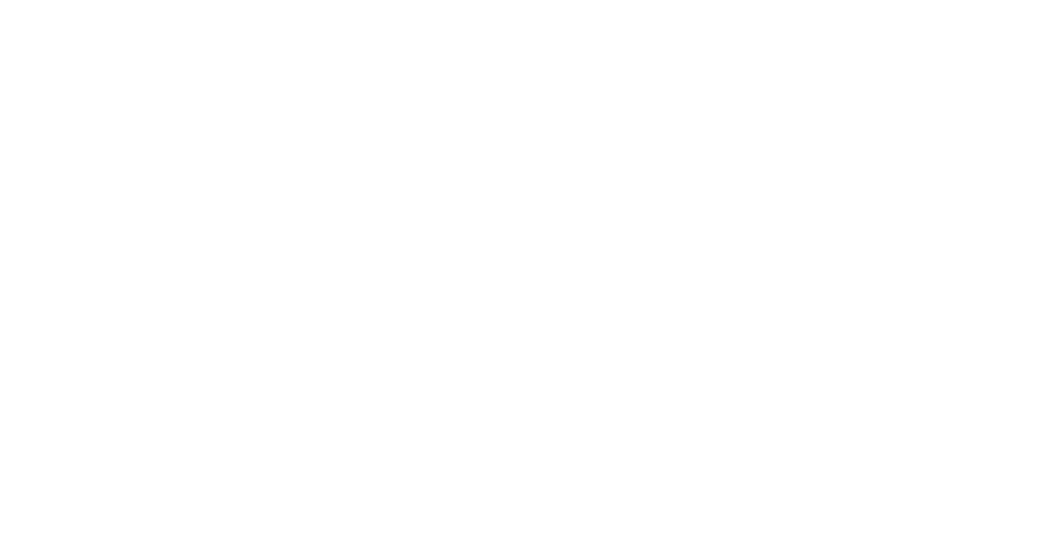
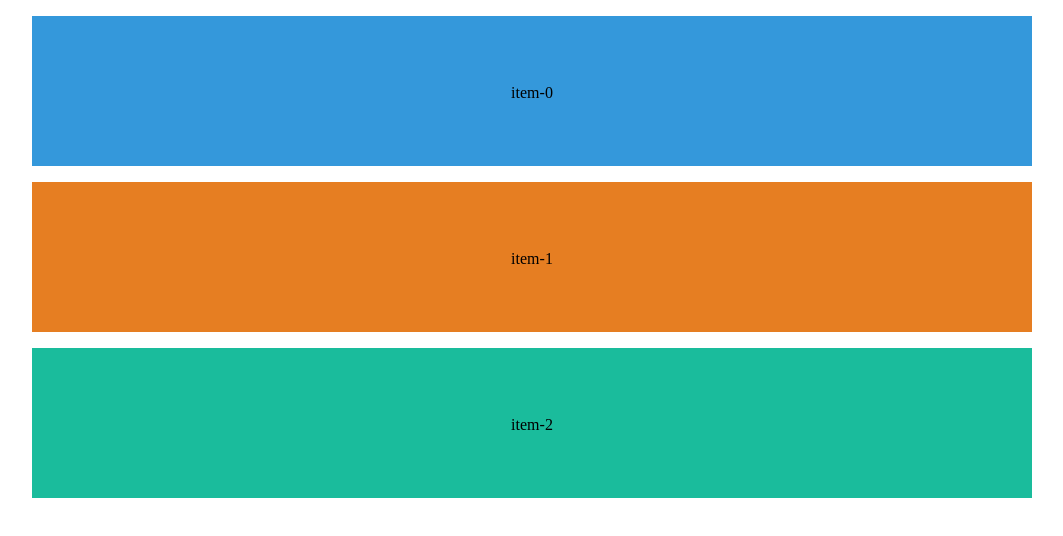
Before and after one commit to surla/css-grid, a plain HTML site: page index.html in a window 1280 px wide. Shown: the whole page, without its empty margins (108-1171 px from the left). Drawn offline with Linux system fonts and the light colour scheme.

Commit message:
Style index with different color background and add title to each div

```diff
--- a/index.html
+++ b/index.html
@@ -4,13 +4,25 @@
   <meta charset="UTF-8">
   <meta name="viewport" content="width=device-width, initial-scale=1.0">
   <meta http-equiv="X-UA-Compatible" content="ie=edge">
+
   <title>CSS Grid</title>
+
+  <link rel="stylesheet" href="style.css">
 </head>
 <body>
   <div class="grid-container">
-    <div class="item">
 
-    </di>
+    <div class="item-0 section">
+      <p>item-0</p>
+    </div>
+
+    <div class="item-1 section">
+      <p>item-1</p>
+    </div>
+
+    <div class="item-2 section">
+      <p>item-2</p>
+    </div>
   </div>
 </body>
 </html>
--- a/style.css
+++ b/style.css
@@ -0,0 +1,31 @@
+html {
+  width: 1000;
+}
+
+body {
+  margin: 0 auto;
+  padding: 0;
+  width: 1000px;
+  box-sizing: border-box;
+}
+
+.section {
+  height: 150px;
+}
+
+.item-0 {
+  background-color: #3498db;
+}
+
+.item-1 {
+  background-color: #e67e22;
+}
+
+.item-2 {
+  background-color: #1abc9c;
+}
+
+p {
+  padding-top: 68px;
+  text-align: center;
+}
```
